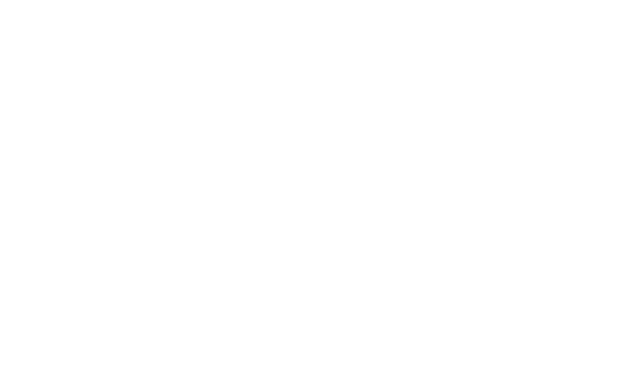
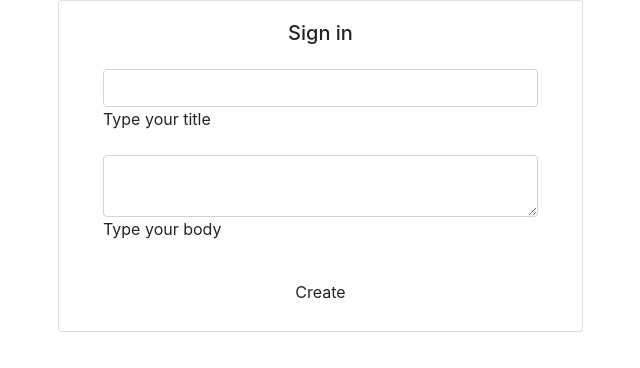
Before and after one commit to Fathma/blogFront, a React (Create React App) app: page /createpost in a window 1280 px wide. Shown: the top 368 px of the page, without its empty margins (42-682 px from the left). Built offline with nearby package versions, Linux system fonts and the light colour scheme.

Commit message:
delete comment and create a post

```diff
--- a/src/App.js
+++ b/src/App.js
@@ -6,6 +6,8 @@ import Login from './components/child/login'
 import Profile from './components/child/profile'
 import Post from './components/child/allposts'
 import Postdetails from './components/child/postdetails'
+import Createpost from './components/child/createpost'
+
 
 
 import { MDBContainer} from 'mdbreact'
@@ -30,6 +32,8 @@ class App extends Component {
           <Route path="/profile" exact component={Profile} />
           <Route path="/allpost" exact component={Post} />
           <Route path="/details/:id" component={Postdetails} />
+          <Route path="/createpost" exact component={Createpost} />
+
         </Switch>
       </BrowserRouter>
 
--- a/src/components/child/allposts.js
+++ b/src/components/child/allposts.js
@@ -26,7 +26,7 @@ class Post extends Component {
         {this.state.posts.map((post)=>{
           return (
             <div>
-              <a href={'/postdetails/'+post._id}>
+              <a href={'/details/'+post._id}>
               Title: { post.title } <br />
               Author: { post.author.name }<br />
               Body: { post.body }<br /><br />
--- /dev/null
+++ b/src/components/child/createpost.js
@@ -0,0 +1,93 @@
+import React from 'react'
+import { Component } from 'react'
+import axios from 'axios'
+
+import { MDBContainer, MDBRow, MDBCol, MDBInput, MDBBtn, MDBCard, MDBCardBody, MDBModalFooter, MDBIcon } from 'mdbreact'
+
+
+import '../../App.css'
+
+
+class CreatePost extends Component {
+    constructor(props) {
+        super(props)
+
+        this.state = {
+            title: '',
+            body: ''
+        }
+        this.change = this.change.bind(this)
+        this.submit1 = this.submit1.bind(this)
+    }
+
+    change(e) {
+        this.setState({
+            [e.target.name]: e.target.value
+        })
+    }
+
+    submit1(e) {
+        e.preventDefault()
+
+        let jwtt = localStorage.getItem('jwt')
+        if( !jwtt ) this.props.history.push('/login')
+
+        axios.post('/post/create', { title: this.state.title, body: this.state.body }, { headers: { Authorization: `Bearer ${jwtt}`} })
+        .then(res => {
+            this.props.history.push('/allpost')
+        })
+        .catch(err => {
+            console.log(err)
+        })
+    }
+
+    render() {
+        return (
+
+            <MDBContainer>
+                <MDBRow>
+                    <MDBCol md="6">
+                        <MDBCard style={{ align: "center" }}>
+                            <MDBCardBody className="mx-4">
+                                <form onSubmit={e => this.submit1(e)} >
+                                    <p className="h5 text-center mb-4">Sign in</p>
+                                    <div className="grey-text">
+                                        <MDBInput
+                                            label="Type your title"
+                                            onChange={e => this.change(e)}
+                                            value={this.state.email}
+                                            name="title"
+                                            icon="envelope"
+                                            group
+                                            type="text"
+                                            validate
+                                            error="wrong"
+                                            success="right"
+                                        />
+                                        <MDBInput
+                                            label="Type your body"
+                                            onChange={e => this.change(e)}
+                                            value={this.state.body}
+                                            type="textarea"
+                                            name="body"
+                                            icon="lock"
+                                            row= '5'
+                                            group
+                                            validate
+                                        />
+                                    </div>
+                                    <div className="text-center mt-4">
+                                        <MDBBtn color="unique" type="submit">Create</MDBBtn>
+                                    </div>
+                                </form>
+                            </MDBCardBody>
+                        </MDBCard>
+                    </MDBCol>
+                </MDBRow>
+            </MDBContainer>
+        );
+    }
+
+}
+
+export default CreatePost;
--- a/src/components/child/login.js
+++ b/src/components/child/login.js
@@ -29,8 +29,11 @@ class Login extends Component {
 
     submit(e) {
         e.preventDefault()
-        axios.post('/user/login', { email: this.state.email, password: this.state.password }).then(res => {
+
+        axios.post('/user/login', { email: this.state.email, password: this.state.password })
+        .then(res => {
             localStorage.setItem('jwt', res.data)
+            this.props.history.push('/login')
         })
     }
 
--- a/src/components/child/postdetails.js
+++ b/src/components/child/postdetails.js
@@ -48,12 +48,21 @@ class Postdetails extends Component {
             .then( res => window.location.reload())
             .catch( err => this.props.history.push('/login'))
         )
-
     }
     submit(e) {
         e.preventDefault()
         this.savecomment()
+    }
 
+
+    deleteComment(e, comment_id){
+        e.preventDefault()
+        let jwtt = localStorage.getItem('jwt')
+        if( !jwtt ) this.props.history.push('/login')
+
+        axios.delete( `/post/deletecomment/${comment_id}/${this.props.match.params.id }`, { headers: { Authorization: `Bearer ${jwtt}`} })
+        .then( res => window.location.reload())
+        .catch( err => this.props.history.push('/login'))
     }
 
   render(){
@@ -73,14 +82,14 @@ class Postdetails extends Component {
                    Body: {this.state.post.body}<br />
                    likes: {this.state.post.likes.length}<br />
                    comments: <form onSubmit={e => this.submit(e)}>
-                                <input type="hidden" name="post_id" value={this.state.post_id}  onChange={e => this.change(e)} />
+                                <input type="hidden" name="post_id" value={this.state.post_id}  onChange={ e => this.change(e)} />
                                 <textarea name="comment"  onChange={e => this.change(e)}></textarea>
                                 <button>submit</button>
                             </form>
                    {this.state.post.comments.map(comment=>{
                        return(
                         <div key={comment._id}>
-                         <p>{comment.comment} <a href="#">{comment.user.name}</a></p>
+                         <p>{comment.comment} <a href="/profile">{ comment.user.name }</a><button onClick={e=>this.deleteComment( e, comment._id )}>X</button></p>
                         </div>
                        )
                    })}
```
